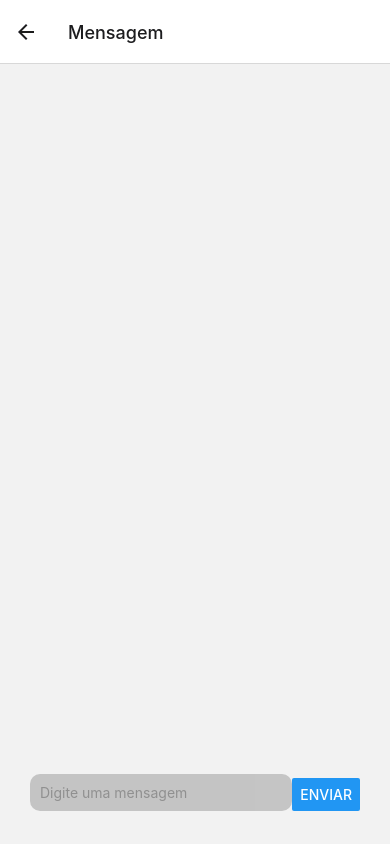
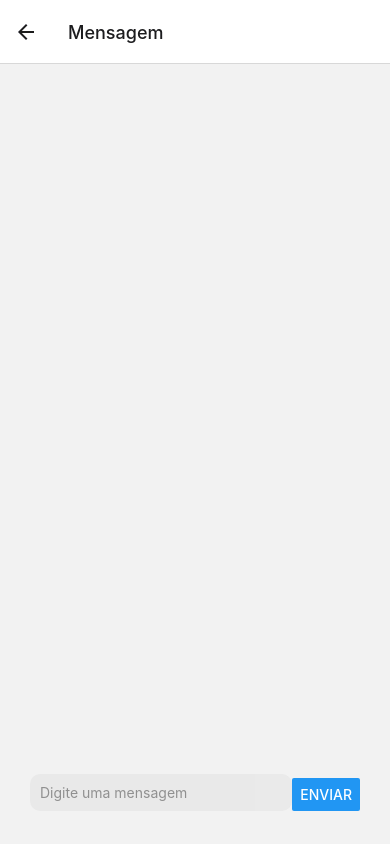
Before and after one commit to MateusOliveira991/DesenvolvimentoAPP-Mateus-Clone-Tinder, a React Native app in the folder cloneTinder/: screen /Mensagem in a window 390 px wide. Built offline with nearby package versions, Linux system fonts and the light colour scheme.

Commit message:
Fix: Corrigindo as rotas

```diff
--- a/cloneTinder/src/Screens/Mensagem/style.jsx
+++ b/cloneTinder/src/Screens/Mensagem/style.jsx
@@ -22,12 +22,13 @@ export const styles = StyleSheet.create({
 
   },
   msgInput: {
-    backgroundColor: 'gray',
+    backgroundColor: '#DCDCDC',
     padding: 10,
     width: '80%',
     borderRadius: 10,
     opacity: 0.4,
     marginBottom: 3,
+
   },
   msgTextEnvio: {
     textAlign: 'right',
--- a/cloneTinder/src/Screens/Principal/index.jsx
+++ b/cloneTinder/src/Screens/Principal/index.jsx
@@ -16,7 +16,7 @@ export const Principal = ({ navigation }) => {
       <View style={styles.opcao}>
         <TouchableOpacity onPress={() => navigation.navigate("Mensagem")}>
           {" "}
-          {/*Retorna perfil anterior */}
+          {/*tinder gold */}
           <Ionicons name="refresh-circle-outline" size={40} color="#f8c43e" />
         </TouchableOpacity>
 
@@ -41,6 +41,12 @@ export const Principal = ({ navigation }) => {
           {/*Dar like*/}
           <Ionicons name="heart-circle-outline" size={54} color="#37cdc2" />
         </TouchableOpacity>
+
+        <TouchableOpacity onPress={() => navigation.navigate("Mensagem")}>
+          {" "}
+          {/*tinder gold */}
+          <MaterialCommunityIcons name="lightning-bolt-circle" size={40} color="purple" />
+        </TouchableOpacity>
       </View>
     </View>
   );
```
